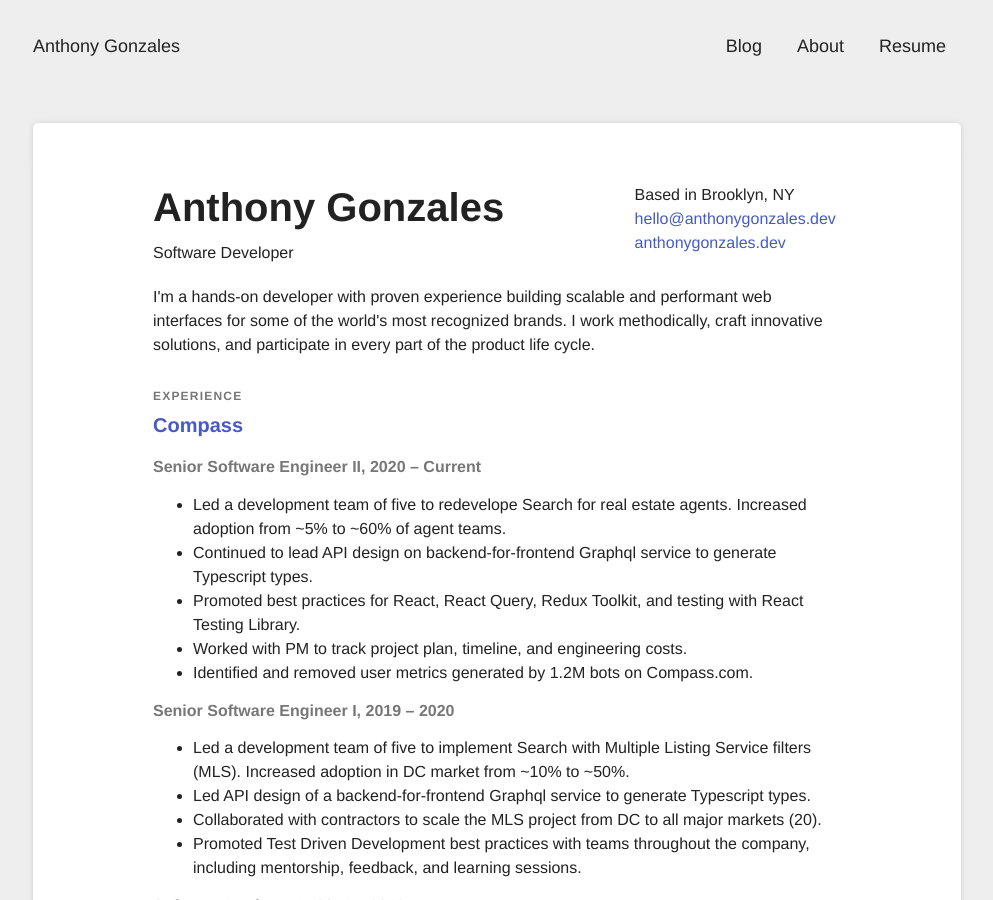
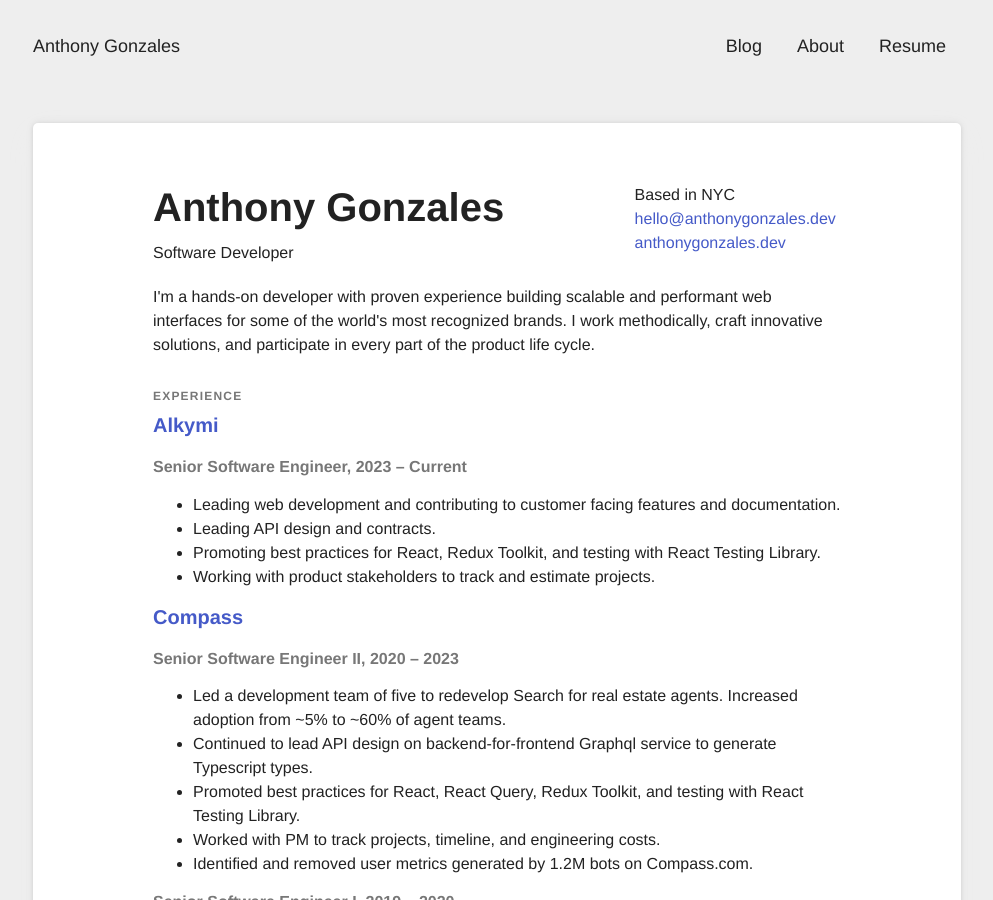
Before and after one commit to antgonzales/antgonzales.github.io, a Jekyll site: the page built from resume.html, in a window 1280 px wide and 900 px high. Shown: the whole window, without its empty margins (143-1136 px from the left). Built offline with Jekyll 4.4.1, drawn with Linux system fonts in a browser that asks for light colours.

Commit message:
Update resume to include recent work

```diff
--- a/_data/resume.json
+++ b/_data/resume.json
@@ -10,7 +10,7 @@
     "summary":"I'm a hands-on developer with proven experience building scalable and performant web interfaces for some of the world's most recognized brands. I work methodically, craft innovative solutions, and participate in every part of the product life cycle.",
     "location":{
       "countryCode":"US",
-      "address":"Brooklyn, NY"
+      "address":"NYC"
     },
     "profiles":[
       {
@@ -32,16 +32,30 @@
   },
   "work":[
     {
+      "company":"Alkymi",
+      "highlights": [
+        "Leading web development and contributing to customer facing features and documentation.",
+        "Leading API design and contracts.",
+        "Promoting best practices for React, Redux Toolkit, and testing with React Testing Library.",
+        "Working with product stakeholders to track and estimate projects.",
+      ],
+      "position":"Senior Software Engineer",
+      "startDate":"2023-03-06",
+      "summary":"",
+      "website":"https://www.alkymi.io"
+    },
+    {
       "company":"Compass",
       "highlights": [
-        "Led a development team of five to redevelope Search for real estate agents. Increased adoption from ~5% to ~60% of agent teams.",
+        "Led a development team of five to redevelop Search for real estate agents. Increased adoption from ~5% to ~60% of agent teams.",
         "Continued to lead API design on backend-for-frontend Graphql service to generate Typescript types.",
         "Promoted best practices for React, React Query, Redux Toolkit, and testing with React Testing Library.",
-        "Worked with PM to track project plan, timeline, and engineering costs.",
+        "Worked with PM to track projects, timeline, and engineering costs.",
         "Identified and removed user metrics generated by 1.2M bots on Compass.com."
       ],
       "position":"Senior Software Engineer II",
       "startDate":"2020-03-01",
+      "endDate":"2023-02-27",
       "summary":"I performed as tech lead on an in-house search project called Agent Search. I currently lead standards and best practices on the front-end team that launched a redesign and development effort of Search for Compass's real estate agents. This project used a previous development effort I led called the MLS Filters project and integrated with several other teams to create efficient customer workflows.",
       "website":"https://www.compass.com"
     },
```
